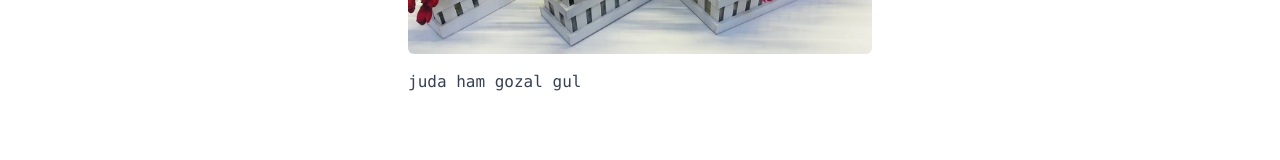
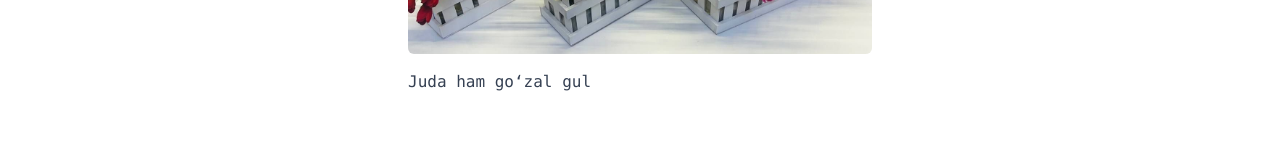
Before and after one commit to bugname7/flowers, a Next.js app: page /flowers/3b1 in a window 1280 px wide. Shown: the part 461-621 px from the top of the page. Built offline with nearby package versions, Linux system fonts and the light colour scheme.

Commit message:
update slug

```diff
--- a/src/app/flowers/[slug]/page.tsx
+++ b/src/app/flowers/[slug]/page.tsx
@@ -3,35 +3,37 @@ import Image from "next/image";
 import Link from "next/link";
 import { notFound } from "next/navigation";
 
+// Gul ma'lumotlari
 const flowers = [
     { id: 1, name: "Rosa", slug: "rosa", image: "/images/kelinGul.jpg", description: "Rosa gullari nafosat va go‘zallik ramzi." },
     { id: 2, name: "Lily", slug: "lily", image: "/images/znak.jpg", description: "Lily gullari sof va pokiza tuyg‘ularni bildiradi." },
     { id: 3, name: "Tulip", slug: "tulip", image: "/images/sakura.jpg", description: "Tulip gullari bahor va yangi boshlanish ramzi." },
-    { id: 4, name: "3b1", slug: "3b1", image: "/images/3b1.jpg", description: 'juda ham gozal gul ' },
-    { id: 5, name: "arxideya", slug: "arxideya", image: "/images/arxideya.jpg", description:'oziga jozibali'},
-
-
+    { id: 4, name: "3b1", slug: "3b1", image: "/images/3b1.jpg", description: 'Juda ham go‘zal gul' },
+    { id: 5, name: "Arxideya", slug: "arxideya", image: "/images/arxideya.jpg", description: 'O‘ziga jozibali' },
 ];
 
-interface FlowerPageProps {
+// Page props tipi
+interface PageProps {
     params: {
         slug: string;
     };
 }
 
-export async function generateMetadata({ params }: FlowerPageProps): Promise<Metadata> {
-    const flower = flowers.find((f) => f.slug === params.slug);
+// Metadata generatsiyasi
+export async function generateMetadata({ params }: PageProps): Promise<Metadata> {
+    const flower = flowers.find(f => f.slug === params.slug);
     if (!flower) {
         return { title: "Gul topilmadi", description: "Bunday gul mavjud emas" };
     }
     return { title: `${flower.name} — Florist Diyora`, description: flower.description };
 }
 
-export default function FlowerPage({ params }: FlowerPageProps) {
-    const flower = flowers.find((f) => f.slug === params.slug);
+// Slug asosida page
+export default function FlowerPage({ params }: PageProps) {
+    const flower = flowers.find(f => f.slug === params.slug);
 
     if (!flower) {
-        notFound();
+        notFound(); // 404 sahifaga yo‘naltiradi
     }
 
     return (
@@ -45,6 +47,7 @@ export default function FlowerPage({ params }: FlowerPageProps) {
             </Link>
 
             <h1 className="text-2xl font-bold mb-4 font-mono text-pink-700">{flower.name}</h1>
+
             <div className="relative w-full h-64 mb-4 rounded-md overflow-hidden">
                 <Image
                     src={flower.image}
@@ -54,6 +57,7 @@ export default function FlowerPage({ params }: FlowerPageProps) {
                     priority
                 />
             </div>
+
             <p className="font-mono text-gray-700">{flower.description}</p>
         </main>
     );
```
